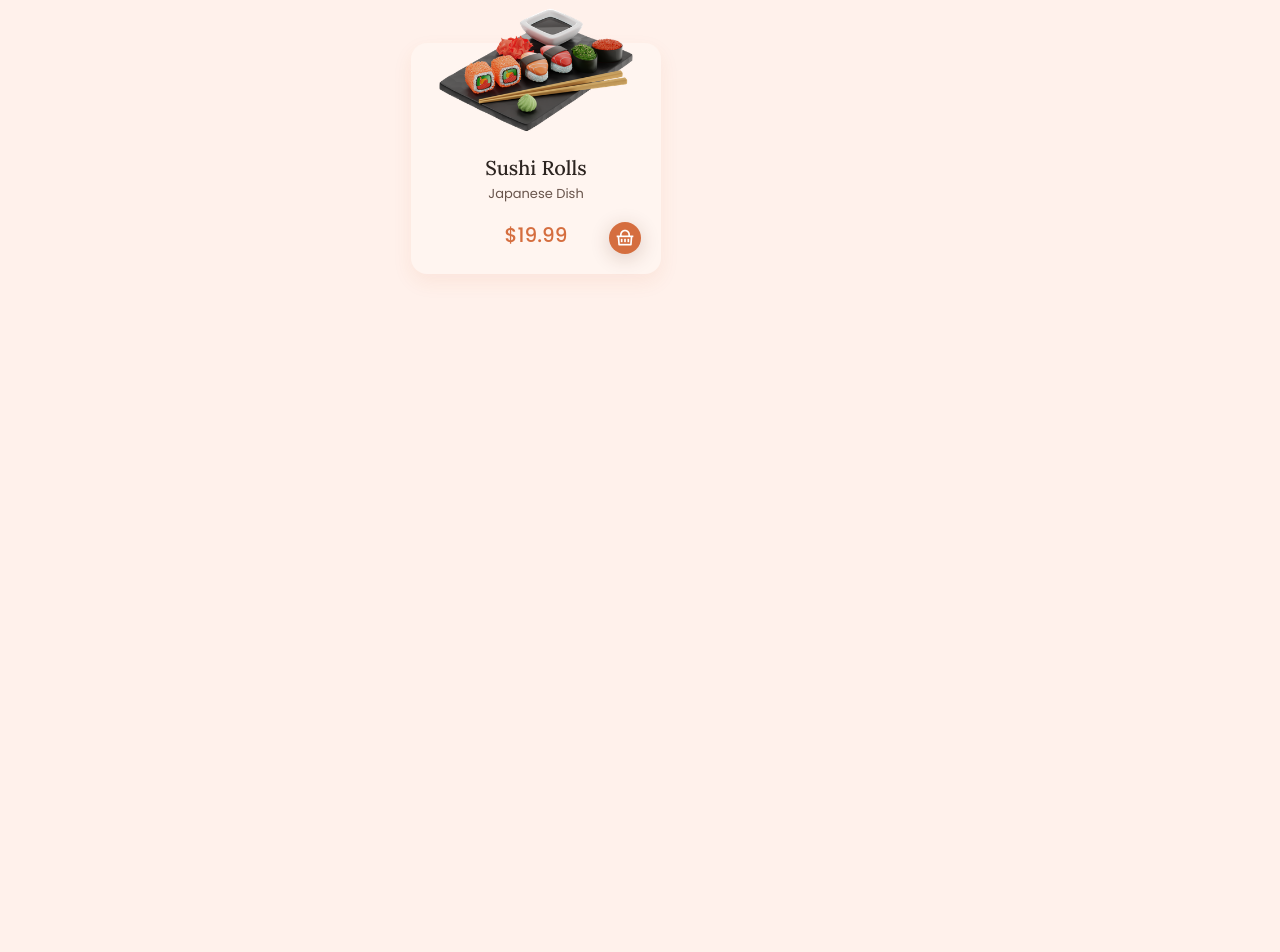
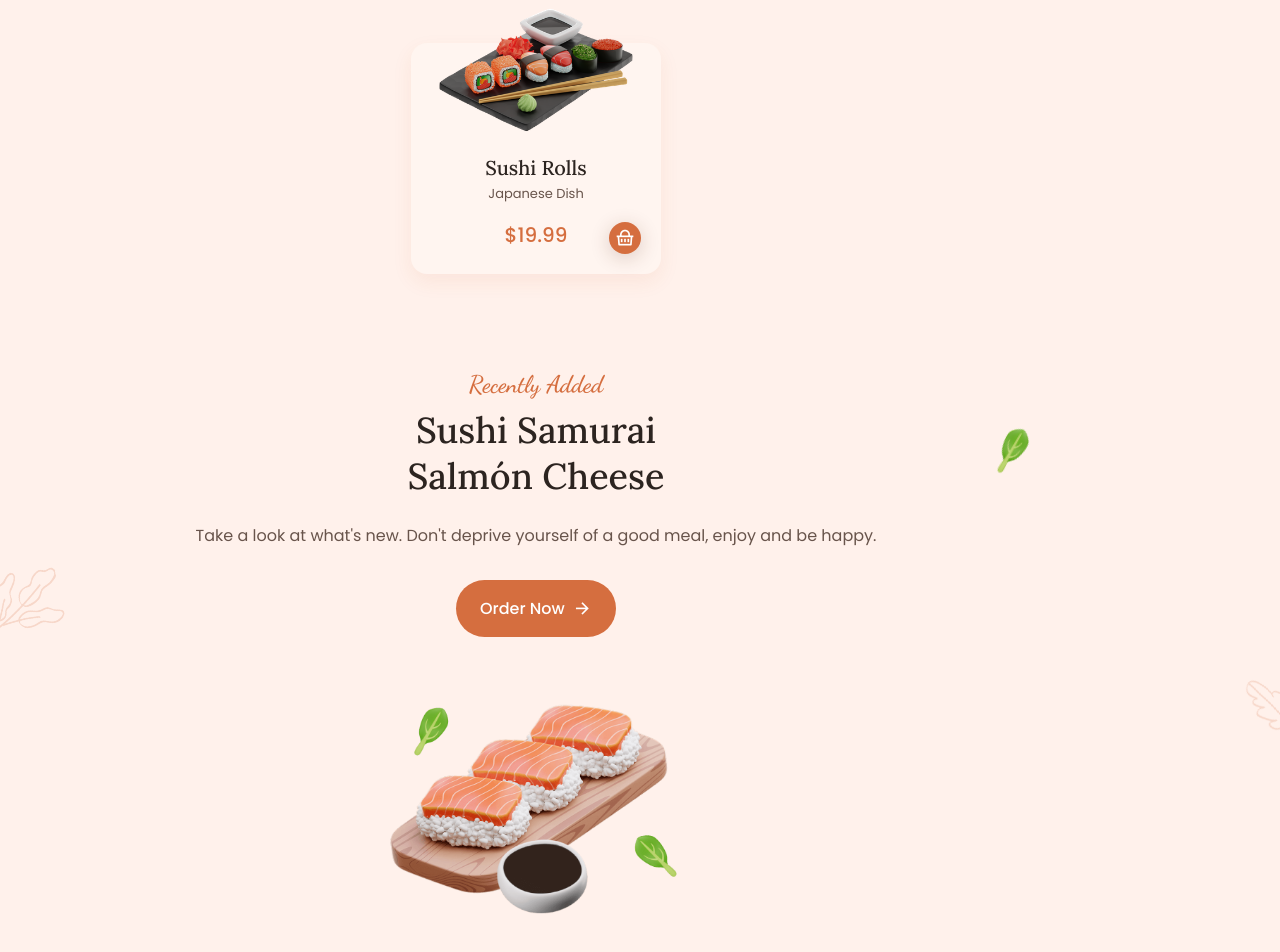
Before and after one commit to clemritz/restaurant-website, a plain HTML site: page sushi-website/index.html in a window 1280 px wide. Shown: the part 2144-3096 px from the top of the page. Before the commit the page ends 2626 px from the top, so only its background shows below. Drawn offline with nearby package versions, Linux system fonts and the light colour scheme.

Commit message:
recently section finish

```diff
--- a/sushi-website/assets/css/main.css
+++ b/sushi-website/assets/css/main.css
@@ -3,3 +3,4 @@
 @import url('header.css');
 @import url('home.css');
 @import url('popular.css');
+@import url('recently.css');
--- /dev/null
+++ b/sushi-website/assets/css/recently.css
@@ -0,0 +1,49 @@
+.recently {
+  position: relative;
+}
+
+.recently__container {
+  row-gap: 4rem;
+}
+
+.recently__data {
+  position: relative;
+  text-align: center;
+}
+
+.recently__description {
+  margin-bottom: 2rem;
+}
+
+.recently__data-img {
+  width: 25px;
+  position: absolute;
+  top: 3.5rem;
+  right: 1.5rem;
+  transform: rotate(30deg);
+}
+
+.recently__img {
+  width: 300px;
+  justify-self: center;
+}
+
+.recently__leaf-1,
+.recently__leaf-2 {
+  position: absolute;
+  opacity: .2;
+}
+
+.recently__leaf-1 {
+  width: 80px;
+  top: 17rem;
+  left: -1rem;
+  transform: rotate(15deg);
+}
+
+.recently__leaf-2 {
+  width: 40px;
+  right: -1rem;
+  bottom: 12rem;
+  transform: rotate(-30deg);
+}
--- a/sushi-website/index.html
+++ b/sushi-website/index.html
@@ -165,7 +165,30 @@
 
             <!--==================== RECENTLY ====================-->
             <section class="recently section" id="recently">
+              <div class="recently__container container grid">
+                <div class="recently__data">
+                  <span class="section__subtitle">Recently Added</span>
+                  <h2 class="section__title">
+                    Sushi Samurai <br>
+                    Salmón Cheese
+                  </h2>
 
+                  <p class="recently__description">
+                    Take a look at what's new. Don't deprive yourself of a good meal, enjoy and be happy.
+                  </p>
+
+                  <a href="#" class="button">
+                    Order Now <i class="ri-arrow-right-line"></i>
+                  </a>
+
+                  <img src="assets/img/spinach-leaf.png" alt="Spinach leaf" class="recently__data-img">
+                </div>
+
+                <img src="assets/img/recently-salmon-sushi.png" alt="Salmon sushi" class="recently__img">
+              </div>
+
+              <img src="assets/img/leaf-branch-2.png" alt="Leaf branch" class="recently__leaf-1">
+              <img src="assets/img/leaf-branch-3.png" alt="Leaf branch" class="recently__leaf-2">
             </section>
 
             <!--==================== NEWSLETTER ====================-->
```
